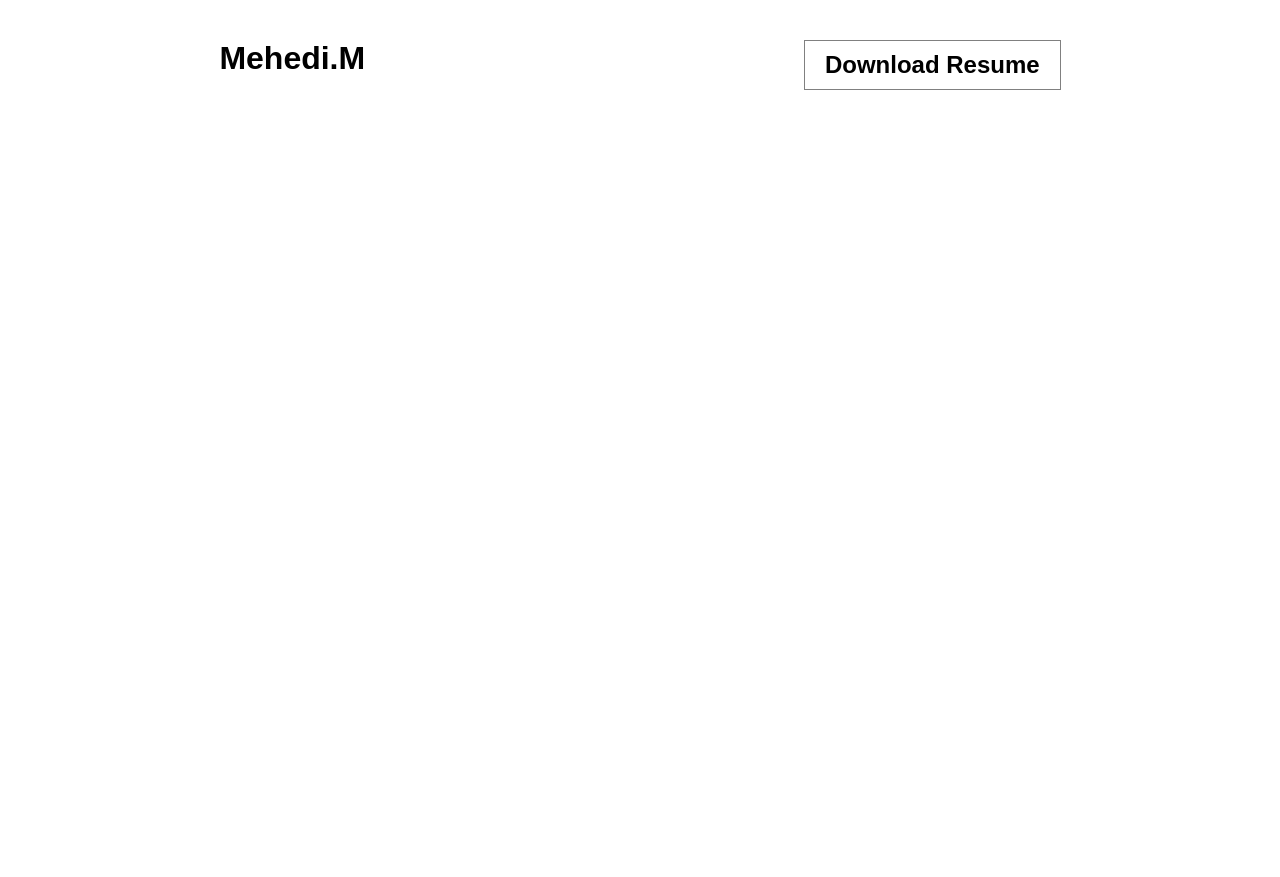
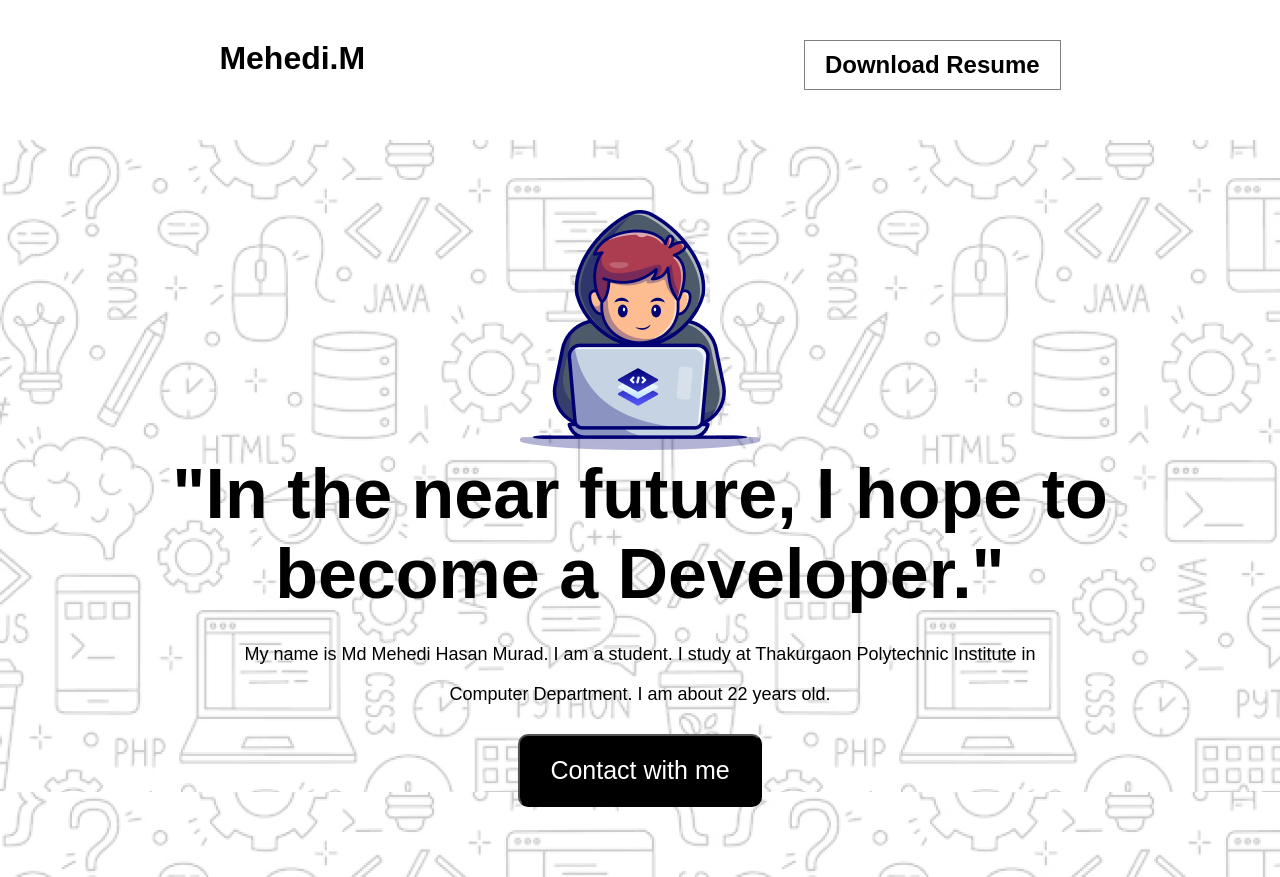
Before and after one commit to mehedihasanmurad/Simple-Html-Css-Project, a plain HTML site: page index.html in a window 1280 px wide. Before the commit the page ends 800 px from the top, so only its background shows below. Drawn offline with Linux system fonts and the light colour scheme.

Commit message:
header section added

```diff
--- a/css/style.css
+++ b/css/style.css
@@ -17,3 +17,29 @@ body {
     border: 1px solid gray;
     padding: 10px 20px;
 }
+
+.hero {
+    background-image: url(/assets/Hero-bg.png);
+    text-align: center;
+    margin-top: 50px;
+    padding: 70px;
+}
+
+.hero h1 {
+    font-size: 70px;
+}
+
+.hero p {
+    font-size: 18px;
+    margin-top: 20px;
+    line-height: 40px;
+}
+
+.hero button {
+    background-color: black;
+    padding: 20px 30px;
+    color: white;
+    font-size: 25px;
+    border-radius: 10px;
+    margin-top: 20px;
+}
--- a/index.html
+++ b/index.html
@@ -6,6 +6,10 @@
     <title>Simple Html-Css Project</title>
     <!-- css link -->
     <link rel="stylesheet" href="css/style.css">
+
+    <style>
+
+    </style>
 </head>
 <body>
     <navbar class="nav">
@@ -13,6 +17,11 @@
         <h2>Download Resume</h2>
     </navbar>
 
-
+    <header class="hero">
+        <img src="assets/Group.png" alt="">
+        <h1>"In the near future, I hope to <br> become a Developer."</h1>
+        <p>My name is Md Mehedi Hasan Murad. I am a student. I study at Thakurgaon Polytechnic Institute in <br> Computer Department. I am about 22 years old.</p>
+        <button>Contact with me</button>
+    </header>
 </body>
 </html>
```
